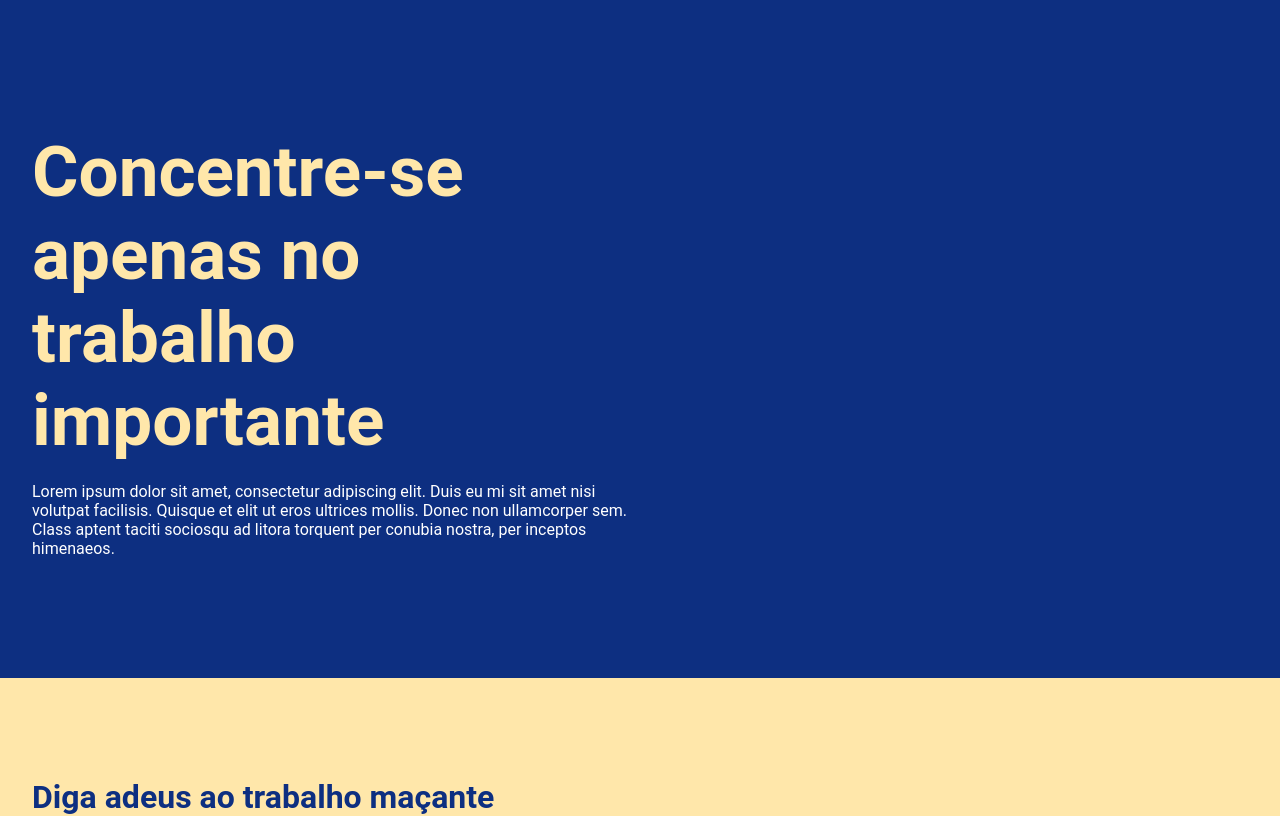
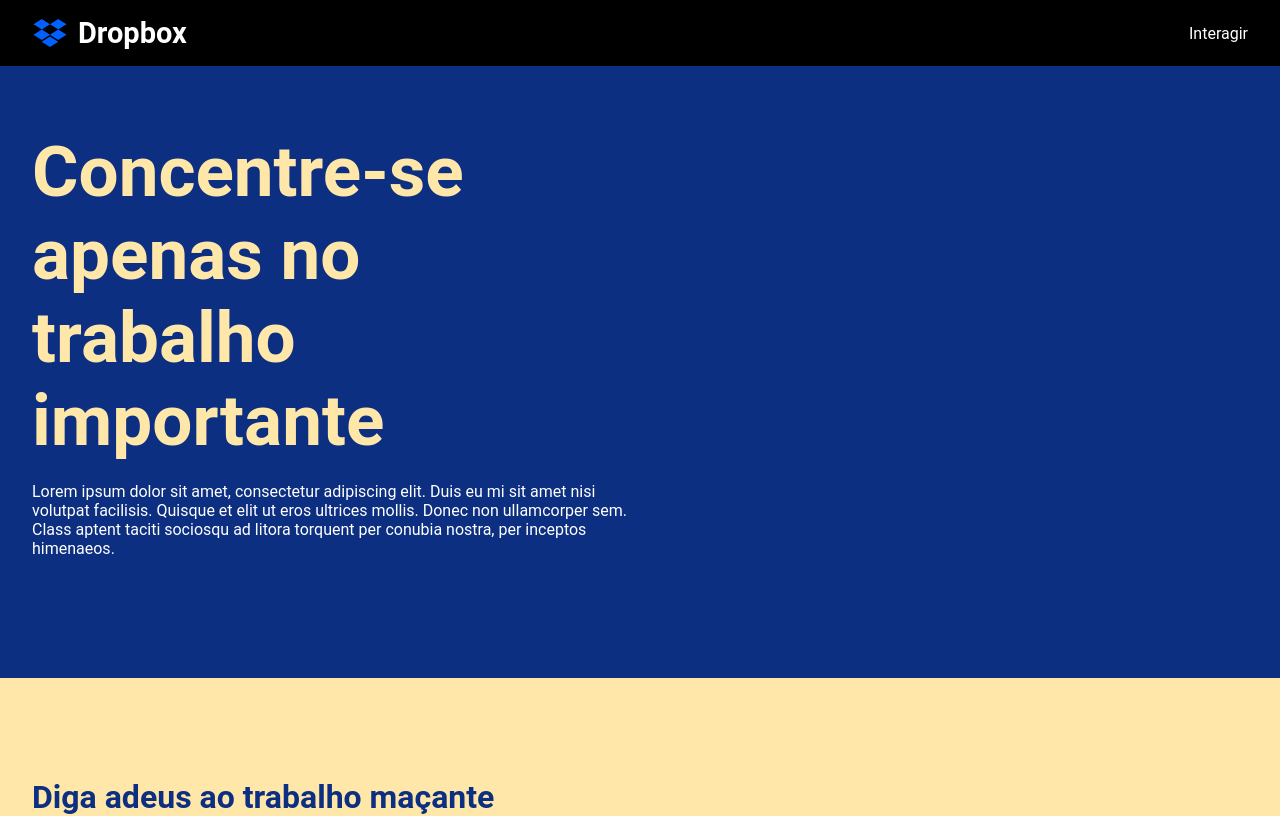
Before and after one commit to icarofs/clone-dropbox-menu, a React (Create React App) app: page / in a window 1280 px wide. Shown: the top 816 px of the page. Built offline with nearby package versions, Linux system fonts and the light colour scheme; the HTML template or start-up script is replaced by a standard one.

Commit message:
WIP - criado todos os headers

```diff
--- a/src/components/Section/index.tsx
+++ b/src/components/Section/index.tsx
@@ -1,6 +1,12 @@
 import React from "react";
 
-import { Container, Content } from "./styles";
+import {
+  Container,
+  HeaderWrapper,
+  Header,
+  DropboxLogo,
+  Content,
+} from "./styles";
 
 interface Props {
   variant: "blue" | "bege" | "white" | "black";
@@ -11,6 +17,16 @@
 const Section: React.FC<Props> = ({ variant, title, description }) => {
   return (
     <Container className={variant}>
+      <HeaderWrapper>
+        <Header>
+          <h1>
+            <DropboxLogo />
+            <span>Dropbox</span>
+          </h1>
+
+          <button>Interagir</button>
+        </Header>
+      </HeaderWrapper>
       <Content>
         <h2>{title}</h2>
         <p>{description}</p>
--- a/src/components/Section/styles.ts
+++ b/src/components/Section/styles.ts
@@ -1,4 +1,5 @@
 import styled from "styled-components";
+import { FaDropbox } from "react-icons/fa";
 
 export const Container = styled.div`
   --padding-top: 100px;
@@ -38,6 +39,63 @@
   }
 
   background: var(--bg-color);
+  position: relative;
+`;
+
+export const HeaderWrapper = styled.div`
+  position: absolute;
+  top: 0;
+  bottom: 0;
+  left: 0;
+  right: 0;
+
+  background: var(--bg-color);
+`;
+export const Header = styled.header`
+  z-index: 3;
+  background: var(--bg-color);
+
+  display: flex;
+  justify-content: space-between;
+
+  max-width: 1440px;
+  margin: 0 auto;
+  padding: 16px 32px;
+
+  > h1 {
+    display: flex;
+    align-items: center;
+
+    > span {
+      color: var(--text-color);
+      margin-left: 10px;
+      font-size: 29px;
+    }
+  }
+
+  > button {
+    color: var(--text-color);
+    background: none;
+    border: none;
+    outline: none;
+    font-size: 16px;
+    cursor: pointer;
+
+    &:hover,
+    &:focus {
+      text-decoration: underline;
+    }
+  }
+
+  position: fixed;
+  top: 0;
+  left: 0;
+  right: 0;
+`;
+export const DropboxLogo = styled(FaDropbox)`
+  width: 36px;
+  height: 32px;
+  fill: var(--logo-color);
 `;
 
 export const Content = styled.div`
```
